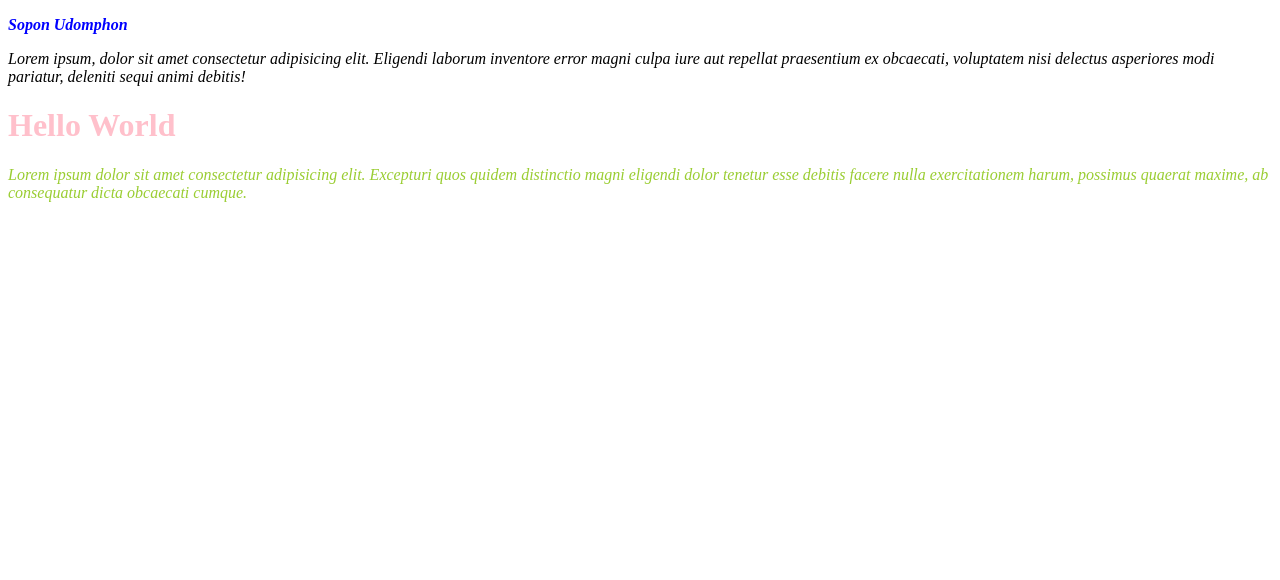
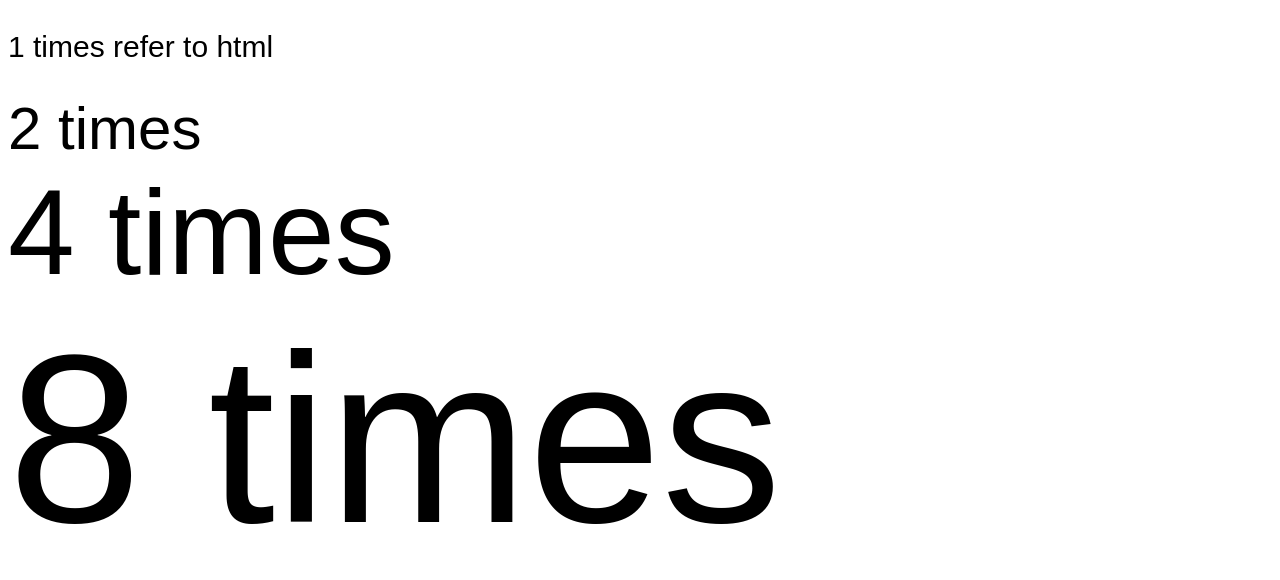
Before and after one commit to SoponUdomphon/web-development, a plain HTML site: page index.html in a window 1280 px wide. Drawn offline with Linux system fonts and the light colour scheme; a web font is replaced by a local one.

Commit message:
learn about font-size unit  (absolute, relative) and import google-font

```diff
--- a/index.html
+++ b/index.html
@@ -3,20 +3,19 @@
 <head>
     <meta charset="UTF-8">
     <meta name="viewport" content="width=device-width, initial-scale=1.0">
-    <title>CSS Format</title>
-    <style>
-        /* internal embed*/
-        p{
-            font-style: italic;
-        }
-    </style>
+    <title>CSS Absolute</title>
     <link rel="stylesheet" href="style.css">
 </head>
 <body>
-    <!-- inline -->
-    <p style="color: blue;font-weight: bolder;">Sopon Udomphon</p>
-    <p>Lorem ipsum, dolor sit amet consectetur adipisicing elit. Eligendi laborum inventore error magni culpa iure aut repellat praesentium ex obcaecati, voluptatem nisi delectus asperiores modi pariatur, deleniti sequi animi debitis!</p>
-    <h1 class="title">Hello World</h1>
-    <p id="message">Lorem ipsum dolor sit amet consectetur adipisicing elit. Excepturi quos quidem distinctio magni eligendi dolor tenetur esse debitis facere nulla exercitationem harum, possimus quaerat maxime, ab consequatur dicta obcaecati cumque.</p>
+    <p>1 times refer to html</p>
+    <div>
+        2 times
+        <div>
+            4 times
+            <div>
+                8 times
+            </div>
+        </div>
+    </div>
 </body>
 </html>
--- a/style.css
+++ b/style.css
@@ -1,7 +1,12 @@
-p#message{
-    color: yellowgreen;
+@import url('https://fonts.googleapis.com/css2?family=Bungee+Spice&display=swap');
+
+html{
+    font-size: 30px;
+    font-family: 'Bungee Spice', sans-serif;
 }
-/* header */
-h1.title{
-    color: pink;
+body{
+    font-size: 1rem;
 }
+div{
+    font-size: 2em;
+}
```
